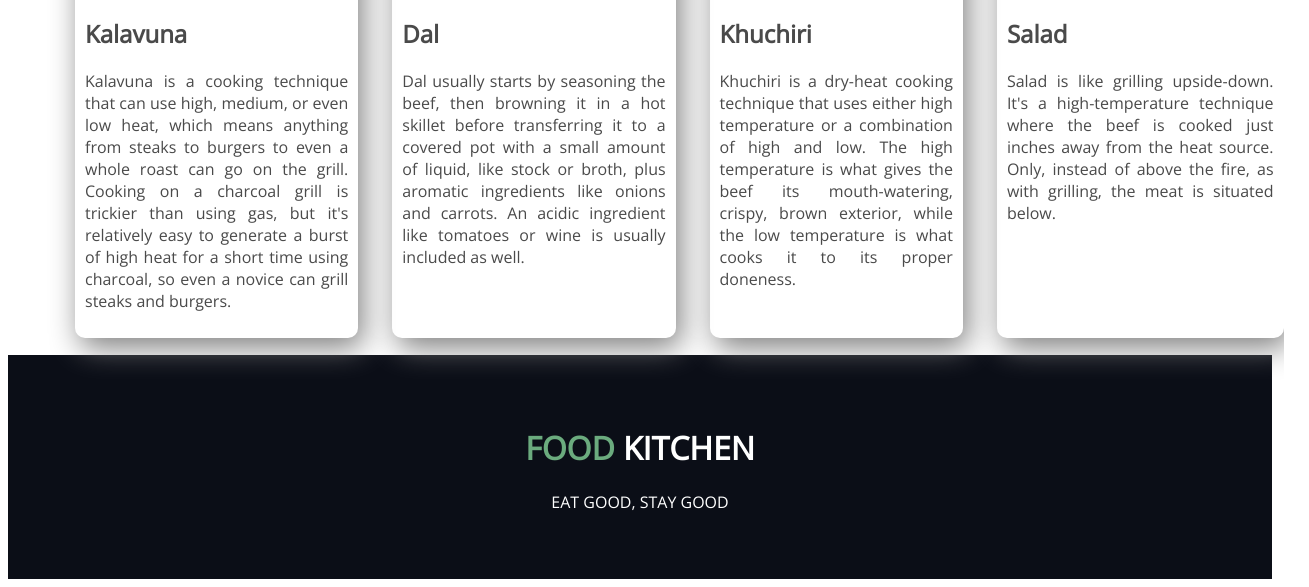
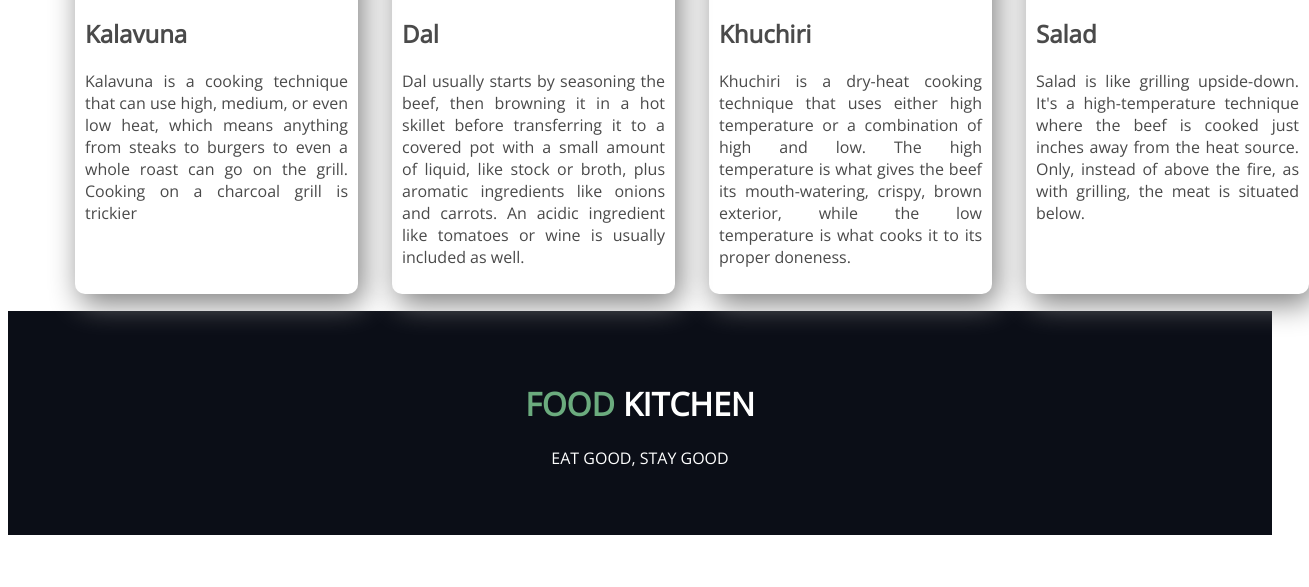
Before and after one commit to riyadul/food-website, a plain HTML site: page index.html in a window 1280 px wide. Shown: the part 1468-2055 px from the top of the page, 1309 px wide, since content can reach past the window. After the commit the page ends 2011 px from the top, so only its background shows below. Drawn offline with nearby package versions, Linux system fonts and the light colour scheme; a web font is replaced by a local one.

Commit message:
img correction

```diff
--- a/index.html
+++ b/index.html
@@ -70,8 +70,7 @@
             <p>
                 Kalavuna is a cooking technique that can use high, medium, or even low heat, which means anything from
                 steaks to burgers to even a whole roast can go on the grill. Cooking on a charcoal grill is trickier
-                than using gas, but it's relatively easy to generate a burst of high heat for a short time using
-                charcoal, so even a novice can grill steaks and burgers.
+
             </p>
         </div>
         <div>
--- a/style.css
+++ b/style.css
@@ -76,12 +76,13 @@ body{
     box-shadow:5px 10px 30px grey;
     border-radius: 10px;
 }
-.foodimg{
+.foodimg {
     height: 200px;
     border-radius: 7px;
     margin: 0 auto;
     margin-left: auto;
     margin-right: auto;
+    width: 263px;
 }
 #recipe p {
     width: 375px;
```
